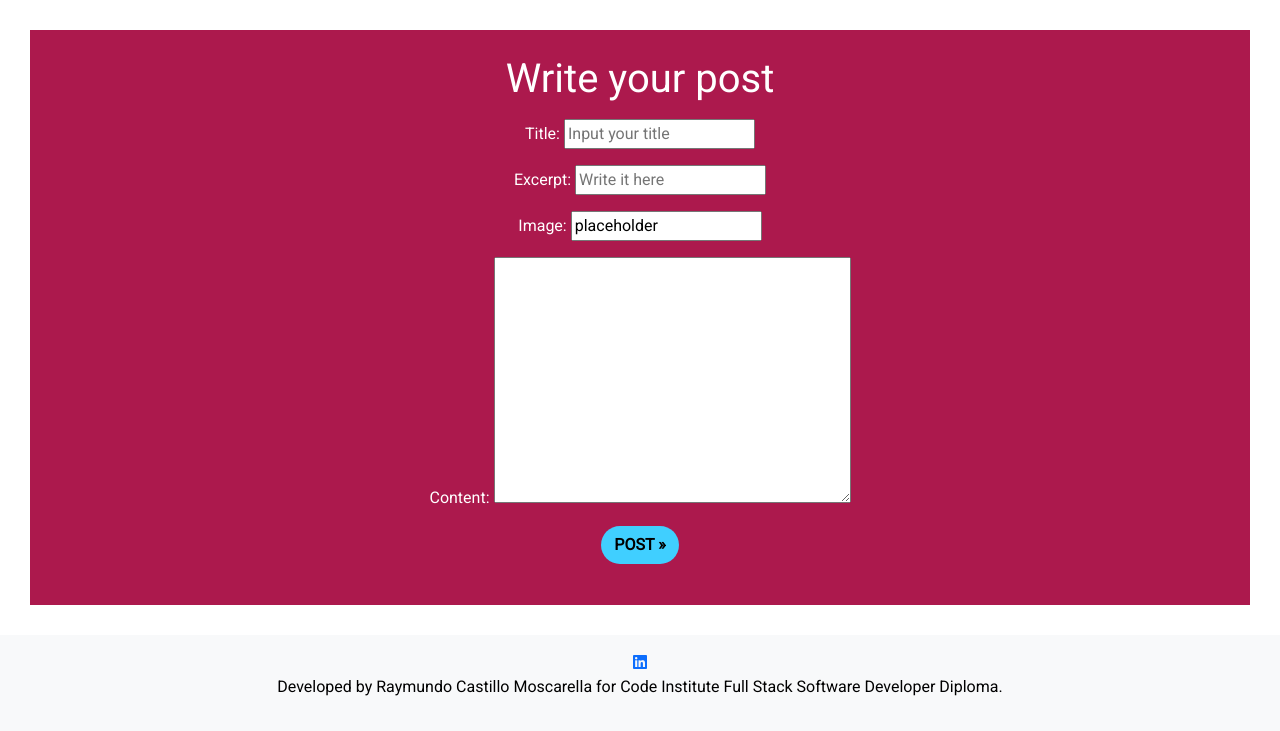
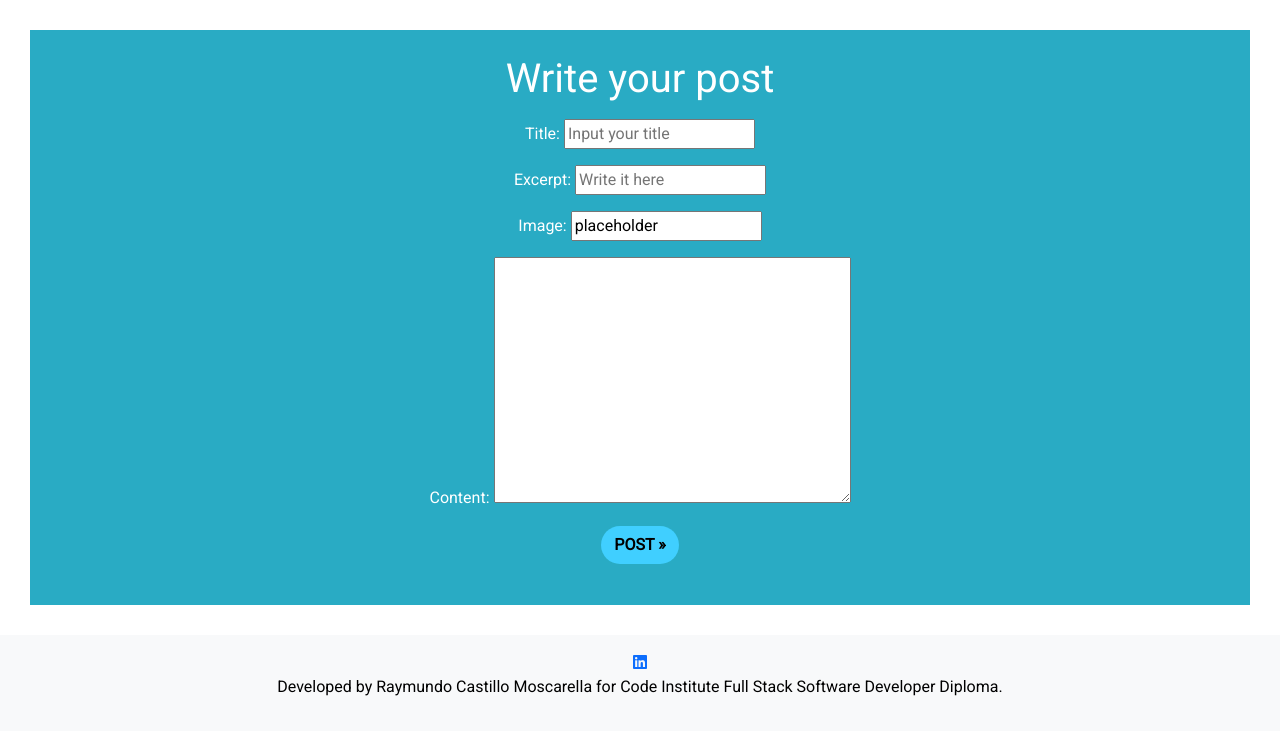
Before and after one commit to moscarellar/filmblogdjango, a Django app: page /add/ in a window 1280 px wide. Shown: the part 129-860 px from the top of the page. Run offline with Django 3.2, Linux system fonts and the light colour scheme; some libraries are stand-ins or nearby versions.

Commit message:
bg color of tittle modification

```diff
--- a/static/css/style.css
+++ b/static/css/style.css
@@ -5,7 +5,7 @@ body {
 
 .tittle {
     margin: auto;
-    background-color: #AC194D;
+    background-color: #29ABC4;
     padding: 25px;
     text-align: center;
     border: 30px solid white;
```
